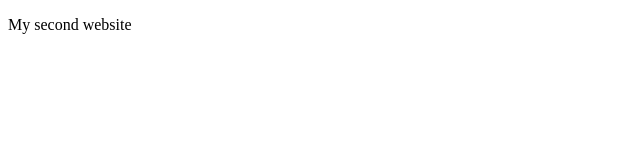
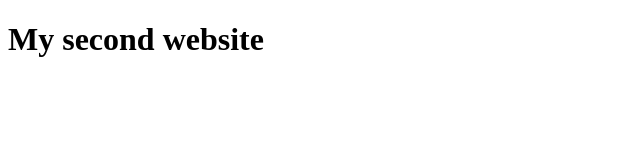
Before and after one commit to jahidkhandakar/my-second-website, a plain HTML site: page index.html in a window 1280 px wide. Shown: the whole page, without its empty margins (0-640 px from the left). Drawn offline with Linux system fonts and the light colour scheme.

Commit message:
first commit

```diff
--- a/index.html
+++ b/index.html
@@ -9,7 +9,7 @@
 
 <body>
 
-    <p>My second website</p>
+    <h1>My second website</h1>
 
 </body>
 </html>
```
